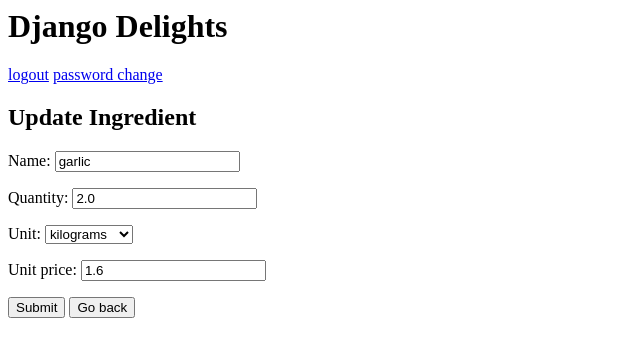
After one commit to jbierc/django_delights, a Django app: page /ingredient/update/1 in a window 1280 px wide. The commit adds this page. Shown: the top 357 px of the page, without its empty margins (0-640 px from the left). Run offline with Django 4.2, Linux system fonts and the light colour scheme; a user stored in the database is signed in; data comes from the database, SQL or seed files in the repository; both versions use the stored data as it was after the commit.

Commit message:
ingredient views

```diff
--- a/django_delights/delights_app/forms.py
+++ b/django_delights/delights_app/forms.py
@@ -5,3 +5,8 @@
   class Meta:
     model = Ingredient
     fields = ('name', 'quantity', 'unit', 'unit_price')
+
+class IngredientUpdateForm(forms.ModelForm):
+  class Meta:
+    model = Ingredient
+    fields = ('name', 'quantity', 'unit', 'unit_price')
--- a/django_delights/delights_app/models.py
+++ b/django_delights/delights_app/models.py
@@ -13,21 +13,36 @@
     quantity = models.FloatField(default=0.0)
     unit = models.CharField(max_length=4, choices=UNIT_TYPE_CHOICES, default=GRAMS)
     unit_price = models.FloatField(default=0.0)
+
     def __str__(self):
         return self.name
+    def get_absolute_url(self):
+        return '/ingredient/list'
 
 class MenuItem(models.Model):
     name = models.CharField(max_length=30)
     price = models.FloatField(default=0.0)
+
     def __str__(self):
         return self.name
+    def get_absolute_url(self):
+        return '/menuitem/list'
 
 class RecipeRequirements(models.Model):
     menu_item = models.ForeignKey(MenuItem, on_delete=models.CASCADE)
     ingredient = models.ForeignKey(Ingredient, on_delete=models.CASCADE)
     quantity = models.FloatField(default=0.0)
+
     def __str__(self):
         return f'{self.quantity} {self.ingredient.unit} {self.ingredient} for {self.menu_item}'
+    def get_absolute_url(self):
+        return '/reciperequirements/list'
+
 class Purchase(models.Model):
     menu_item = models.ForeignKey(MenuItem, on_delete=models.CASCADE)
     timestamp = models.DateTimeField(default=datetime.now)
+
+    def __str__(self):
+        return f'{self.menu_item} {self.timestamp}'
+    def get_absolute_url(self):
+        return '/purchase/list'
--- a/django_delights/delights_app/static/style.css
+++ b/django_delights/delights_app/static/style.css
@@ -20,6 +20,6 @@
     padding-top: 12px;
     padding-bottom: 12px;
     text-align: left;
-    background-color: #09c2db;
+    background-color: #32a0af;
     color: white;
 }
--- a/django_delights/delights_app/templates/delights_app/ingredient_list.html
+++ b/django_delights/delights_app/templates/delights_app/ingredient_list.html
@@ -21,8 +21,8 @@
         <td>{{ ingredient.quantity }}</td>
         <td>{{ ingredient.unit }}</td>
         <td>{{ ingredient.unit_price }}</td>
-        <td></td>
-        <td></td>
+        <td><a href="{% url 'ingredientupdate' ingredient.id %}"><button>Edit</button></a></td>
+        <td><a href="{% url 'ingredientdelete' ingredient.id %}"><button>Delete</button></a></td>
     </tr>
     {% endfor%}
 </table>
--- /dev/null
+++ b/django_delights/delights_app/templates/delights_app/ingredient_update_form.html
@@ -0,0 +1,12 @@
+{% extends 'base.html' %}
+{% block content %}
+<h2>Update Ingredient</h2>
+<form method="post">
+<div>
+  {% csrf_token %}
+  {{ form.as_p }}
+  <input type="submit" value="Submit"/>
+  <a href="{% url 'ingredientlist' %}"><input type="button" value="Go back"/></a>
+</div>
+</form>
+{% endblock %}
--- a/django_delights/delights_app/urls.py
+++ b/django_delights/delights_app/urls.py
@@ -7,5 +7,7 @@
     path('logout/', views.logout_request, name='logout'),
     path('signup/', views.SignUp.as_view(), name='signup'),
     path('ingredient/list', views.IngredientList.as_view(), name='ingredientlist'),
-    path("ingredient/create", views.IngredientCreate.as_view(), name="ingredientcreate")
+    path('ingredient/create', views.IngredientCreate.as_view(), name="ingredientcreate"),
+    path('ingredient/update/<pk>', views.IngredientUpdate.as_view(), name="ingredientupdate"),
+    path('ingredient/delete/<pk>', views.IngredientDelete.as_view(), name="ingredientdelete")
 ]
--- a/django_delights/delights_app/views.py
+++ b/django_delights/delights_app/views.py
@@ -30,3 +30,13 @@
   model = Ingredient
   template_name = "delights_app/ingredient_create_form.html"
   form_class = IngredientCreateForm
+
+class IngredientUpdate(LoginRequiredMixin, UpdateView):
+  model = Ingredient
+  template_name = "delights_app/ingredient_update_form.html"
+  form_class = IngredientUpdateForm
+
+class IngredientDelete(LoginRequiredMixin, DeleteView):
+  model = Ingredient
+  template_name = "delights_app/ingredient_delete_form.html"
+  success_url = reverse_lazy("ingredientlist")
```
Also changed, not shown: django_delights/delights_app/templates/delights_app/ingredient_delete_form.html (added, +12 -0 lines), django_delights/db.sqlite3.
